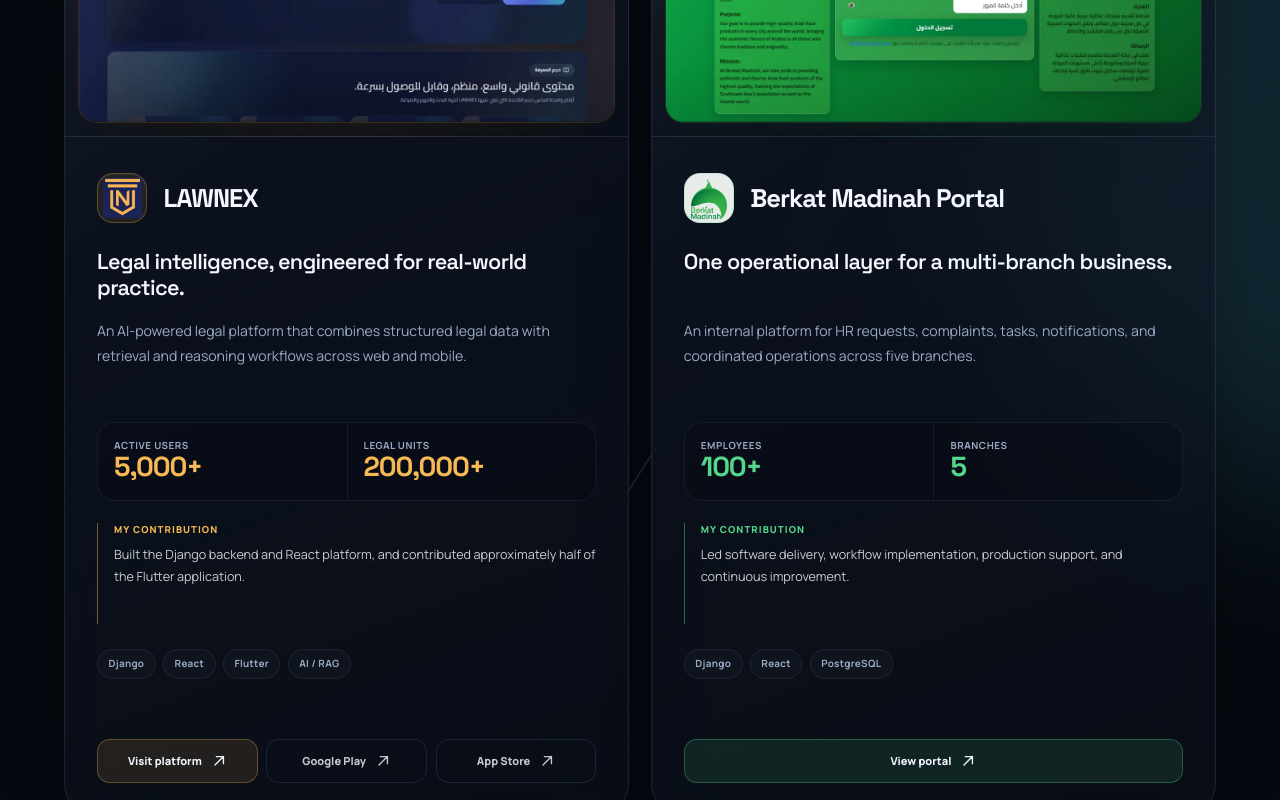
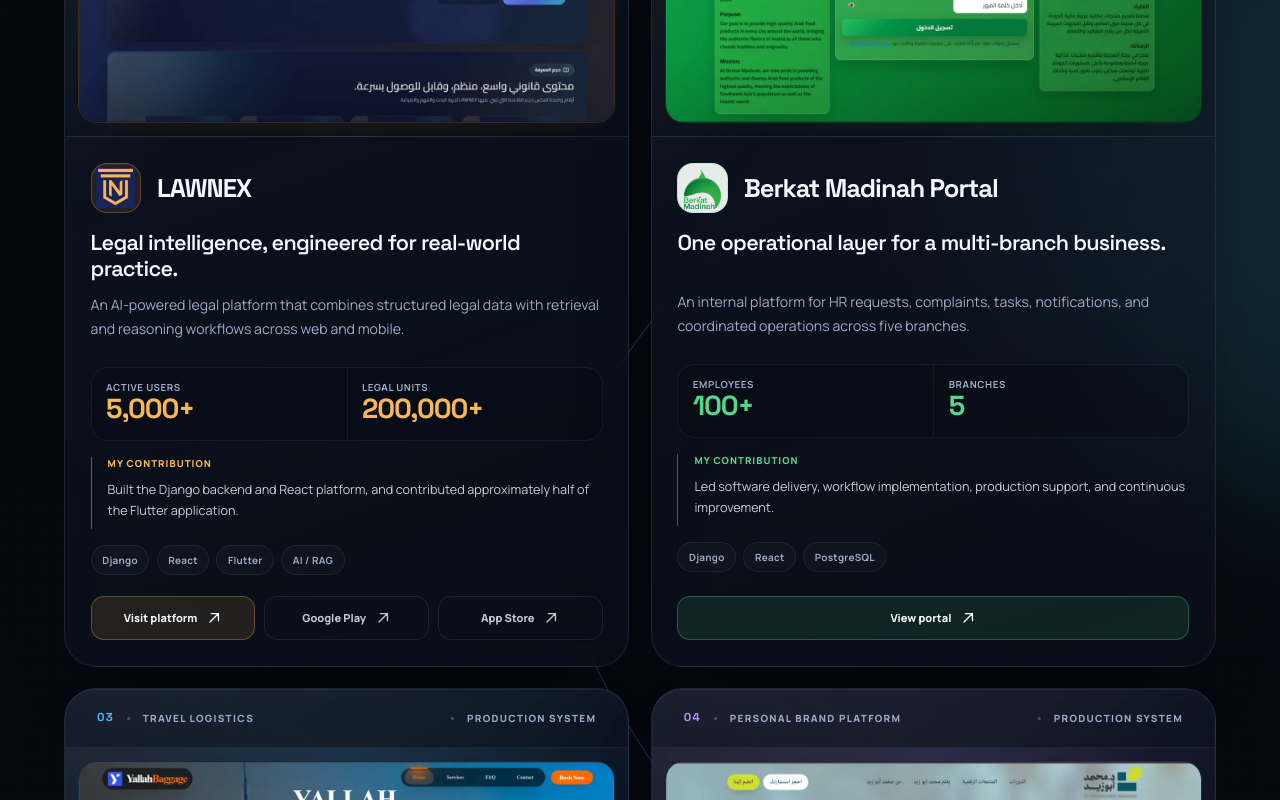
Before and after one commit to Eiad-Soufan/EiadSoufanBlog, a React (Vite) app: page / in a window 1280 px wide. Shown: the part 1580-2380 px from the top of the page. Built offline with nearby package versions, Linux system fonts and the light colour scheme.

Commit message:
Tighten and unify project card rhythm

```diff
--- a/src/styles/systems.css
+++ b/src/styles/systems.css
@@ -154,7 +154,7 @@
 .systems-unified-grid {
   display: grid;
   grid-template-columns: repeat(2, minmax(0, 1fr));
-  grid-auto-rows: 1fr;
+  grid-auto-rows: auto;
   gap: clamp(1rem, 2vw, 1.35rem);
   align-items: stretch;
 }
@@ -341,7 +341,7 @@
 }
 
 .systems-card--uniform .systems-card-title-row {
-  min-height: 3.65rem;
+  min-height: 3.2rem;
 }
 
 .systems-tagline {
@@ -355,8 +355,8 @@
 }
 
 .systems-card--uniform .systems-tagline {
-  min-height: 3.3rem;
-  margin-top: 1.35rem;
+  min-height: 3.05rem;
+  margin-top: 1rem;
   font-size: clamp(1.08rem, 1.7vw, 1.35rem);
 }
 
@@ -368,13 +368,15 @@
 }
 
 .systems-card--uniform .systems-summary {
-  min-height: 5rem;
+  min-height: 3.6rem;
+  margin-top: 0.75rem;
+  line-height: 1.7;
 }
 
 .systems-metrics {
   display: grid;
   grid-template-columns: repeat(2, minmax(0, 1fr));
-  margin: 1.5rem 0 0;
+  margin: 1rem 0 0;
   overflow: hidden;
   border: 1px solid rgb(var(--color-line) / 0.1);
   border-radius: 1.1rem;
@@ -383,7 +385,7 @@
 
 .systems-metrics > div {
   min-width: 0;
-  padding: 1rem;
+  padding: 0.82rem 0.9rem;
 }
 
 .systems-metrics > div + div {
@@ -441,18 +443,18 @@
 }
 
 .systems-role--uniform {
-  margin-top: 1.35rem;
+  margin-top: 1rem;
 }
 
 .systems-card--uniform .systems-role {
-  min-height: 6.3rem;
+  min-height: 4.5rem;
 }
 
 .systems-stack {
   display: flex;
   flex-wrap: wrap;
   gap: 0.45rem;
-  margin: 1.55rem 0 0;
+  margin: 1rem 0 0;
   padding: 0;
   list-style: none;
 }
@@ -469,7 +471,7 @@
 }
 
 .systems-card--uniform .systems-stack {
-  min-height: 4rem;
+  min-height: 2.2rem;
   align-content: flex-start;
 }
 
@@ -478,7 +480,7 @@
   flex-wrap: wrap;
   gap: 0.55rem;
   margin-top: auto;
-  padding-top: 1.65rem;
+  padding-top: 1rem;
 }
 
 .systems-card--uniform .systems-links {
@@ -609,7 +611,7 @@
   min-width: 0;
   flex: 1;
   flex-direction: column;
-  padding: clamp(1.35rem, 2.7vw, 2rem);
+  padding: clamp(1.2rem, 2vw, 1.6rem);
 }
 
 .systems-capability-rail {
@@ -831,6 +833,14 @@
     grid-auto-rows: auto;
   }
 
+  .systems-card--uniform .systems-card-title-row,
+  .systems-card--uniform .systems-tagline,
+  .systems-card--uniform .systems-summary,
+  .systems-card--uniform .systems-role,
+  .systems-card--uniform .systems-stack {
+    min-height: 0;
+  }
+
   .systems-card-media {
     aspect-ratio: 16 / 9;
   }
@@ -869,14 +879,6 @@
 
   .systems-tagline {
     font-size: 1.25rem;
-  }
-
-  .systems-card--uniform .systems-card-title-row,
-  .systems-card--uniform .systems-tagline,
-  .systems-card--uniform .systems-summary,
-  .systems-card--uniform .systems-role,
-  .systems-card--uniform .systems-stack {
-    min-height: 0;
   }
 
   .systems-metrics > div {
```
